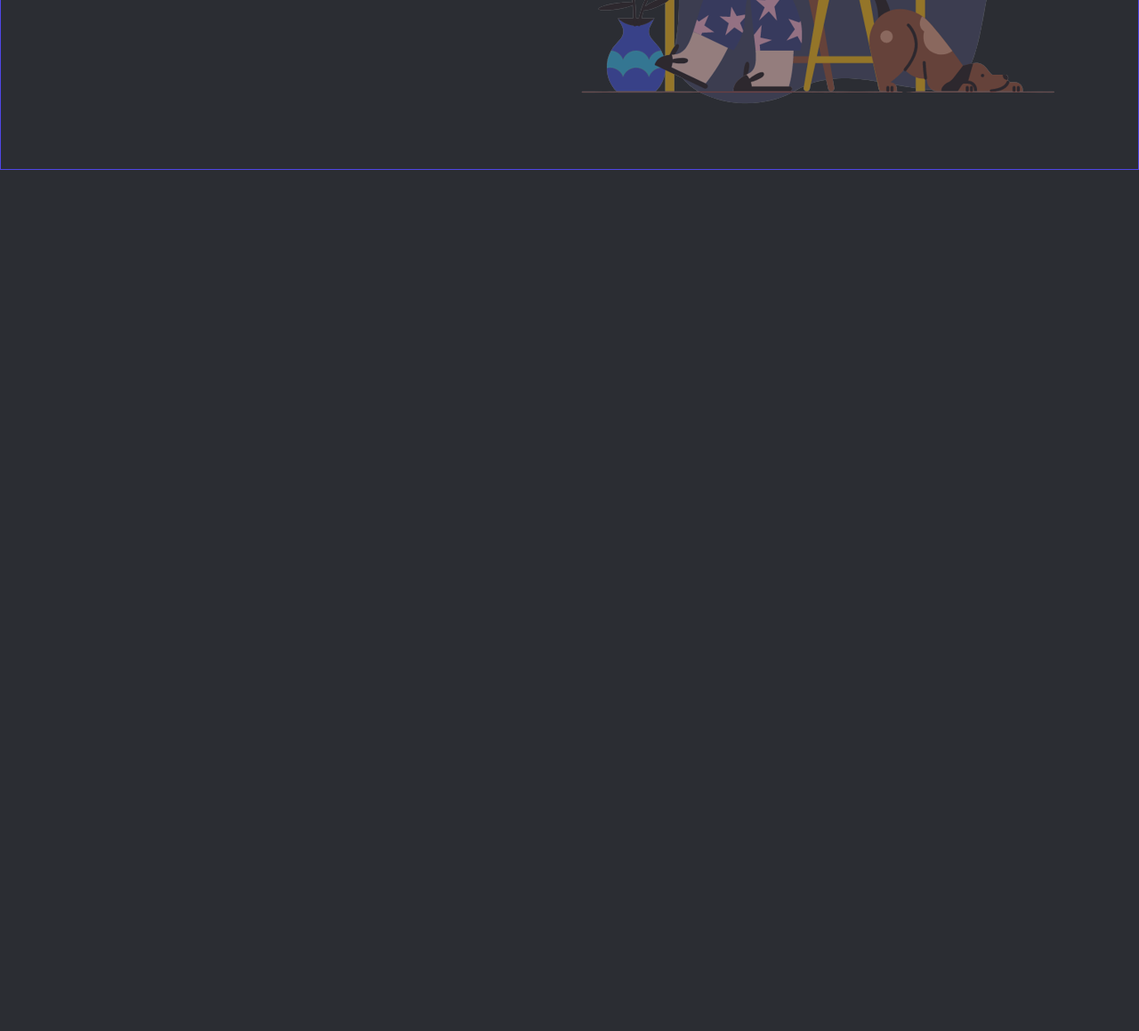
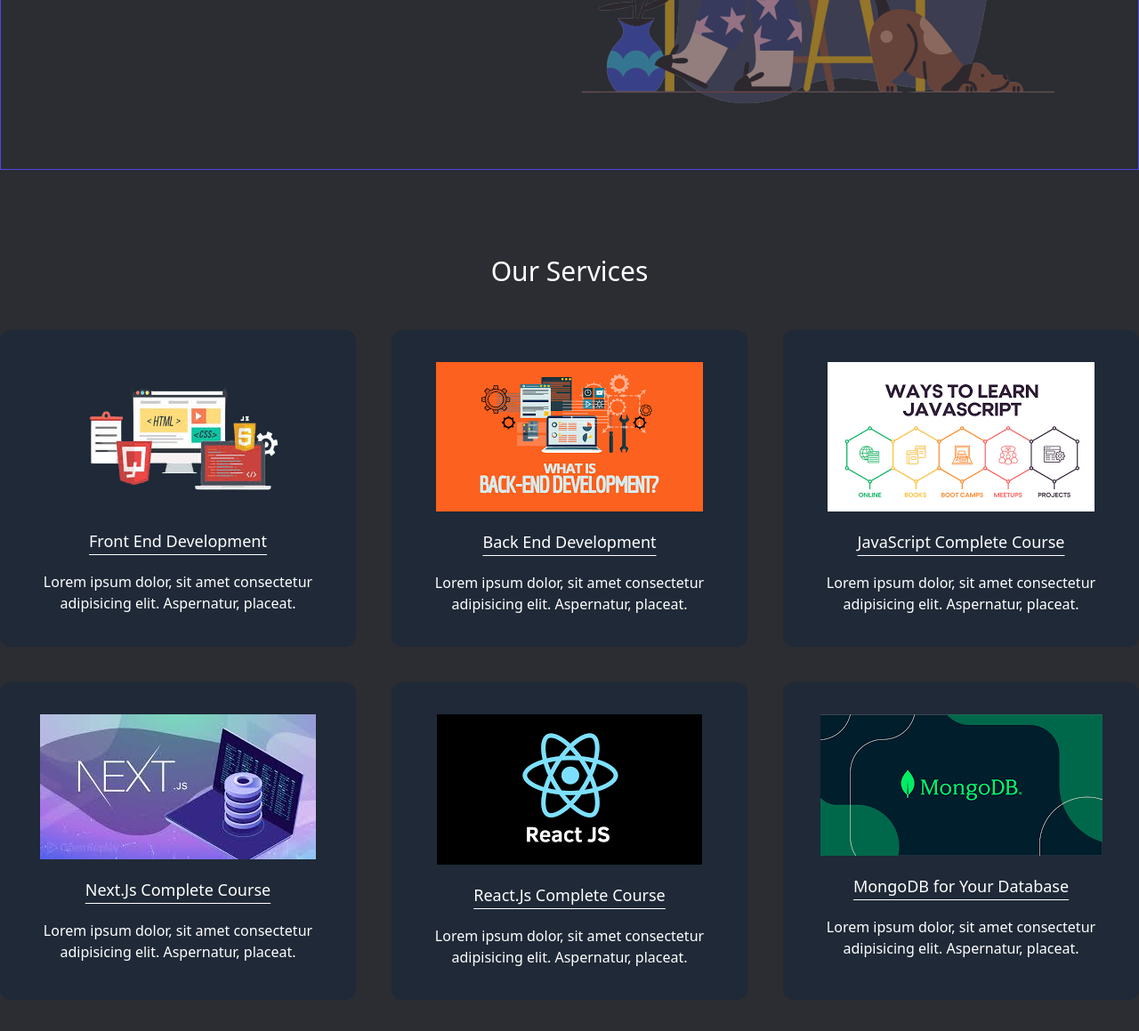
Before and after one commit to mamun248/Smart-coders-Tailwind-project, a website built with Vite: page index.html in a window 1280 px wide. Shown: the part 525-1684 px from the top of the page at 89% size. Before the commit the page ends 800 px from the top, so only its background shows below. Built offline with nearby package versions, Linux system fonts and the light colour scheme.

Commit message:
some changes and make main services section

```diff
--- a/index.html
+++ b/index.html
@@ -8,7 +8,7 @@
     <link rel="stylesheet" href="/css/tailwind.css">
 </head>
 <body class="bg-[#2B2d33]">
-    <nav class="bg-[#2B2d33] shadow-xl">
+    <nav class="bg-[#2B2d33] shadow-xl sticky top-0 z-10">
         <div class="container mx-auto">
             <div class="sm:flex justify-between py-5 items-center">
                 <div class="text-white text-xl sm:text-3xl font-bold text-center mb-3 sm:mb-0">
@@ -28,7 +28,7 @@
         <div class="container mx-auto border border-indigo-600 border-t-0 h-[80vh] px-10 pt-10 sm:flex justify-around items-center text-white text-center ">
             <div class=" ">
                 <h1 class="text-2xl sm:text-5xl mb-5 sm:mb-16">Smart Coders: Learn <br> Programming</h1>
-                <button class="bg-indigo-900 rounded-full px-7 py-3 text-xl hover:bg-indigo-950">Join : Programming Shikhbo's Team <svg xmlns="http://www.w3.org/2000/svg" fill="none" viewBox="0 0 24 24" stroke-width="1.5" stroke="currentColor" class="w-6 h-6 inline-block animate-ping text-red-500">
+                <button class="bg-indigo-900 transition rounded-full px-7 py-3 text-xl hover:bg-indigo-950">Join : Programming Shikhbo's Team <svg xmlns="http://www.w3.org/2000/svg" fill="none" viewBox="0 0 24 24" stroke-width="1.5" stroke="currentColor" class="w-6 h-6 inline-block animate-ping text-red-500">
                     <path stroke-linecap="round" stroke-linejoin="round" d="M17.25 8.25L21 12m0 0l-3.75 3.75M21 12H3" /></svg></button>
             </div>
             <div>
@@ -36,6 +36,43 @@
             </div>
         </div>
     </header>
+    <main class="container mx-auto">
+        <section class="my-24">
+            <h2 class="text-center text-3xl text-white mb-12"> Our Services </h2>
+            <div class="grid md:grid-cols-2 lg:grid-cols-3 gap-10">
+                <div class="bg-gray-800 p-8 rounded-xl text-center border-4 border-[#1F2937] hover:border-indigo-700 cursor-pointer">
+                    <img class="1/2 mx-auto" src="images/frontEnd.png" alt="">
+                    <h4 class="text-white my-5 text-lg underline underline-offset-8"> Front End Development </h4>
+                    <p class="text-white"> Lorem ipsum dolor, sit amet consectetur adipisicing elit. Aspernatur, placeat. </p>
+                </div>
+                <div class="bg-gray-800 p-8 rounded-xl text-center border-4 border-[#1F2937] hover:border-indigo-700 cursor-pointer">
+                    <img class="1/2 mx-auto" src="images/backend-2.png" alt="">
+                    <h4 class="text-white my-5 text-lg underline underline-offset-8"> Back End Development </h4>
+                    <p class="text-white"> Lorem ipsum dolor, sit amet consectetur adipisicing elit. Aspernatur, placeat. </p>
+                </div>
+                <div class="bg-gray-800 p-8 rounded-xl text-center border-4 border-[#1F2937] hover:border-indigo-700 cursor-pointer">
+                    <img class="1/2 mx-auto" src="images/javascript-2.png" alt="">
+                    <h4 class="text-white my-5 text-lg underline underline-offset-8"> JavaScript Complete Course </h4>
+                    <p class="text-white"> Lorem ipsum dolor, sit amet consectetur adipisicing elit. Aspernatur, placeat. </p>
+                </div>
+                <div class="bg-gray-800 p-8 rounded-xl text-center border-4 border-[#1F2937] hover:border-indigo-700 cursor-pointer">
+                    <img class="1/2 mx-auto" src="images/next-2.jpg" alt="">
+                    <h4 class="text-white my-5 text-lg underline underline-offset-8"> Next.Js Complete Course </h4>
+                    <p class="text-white"> Lorem ipsum dolor, sit amet consectetur adipisicing elit. Aspernatur, placeat. </p>
+                </div>
+                <div class="bg-gray-800 p-8 rounded-xl text-center border-4 border-[#1F2937] hover:border-indigo-700 cursor-pointer">
+                    <img class="1/2 mx-auto" src="images/rect.png" alt="">
+                    <h4 class="text-white my-5 text-lg underline underline-offset-8"> React.Js Complete Course </h4>
+                    <p class="text-white"> Lorem ipsum dolor, sit amet consectetur adipisicing elit. Aspernatur, placeat. </p>
+                </div>
+                <div class="bg-gray-800 p-8 rounded-xl text-center border-4 border-[#1F2937] hover:border-indigo-700 cursor-pointer">
+                    <img class="1/2 mx-auto" src="images/mongo.png" alt="">
+                    <h4 class="text-white my-5 text-lg underline underline-offset-8"> MongoDB for Your Database </h4>
+                    <p class="text-white"> Lorem ipsum dolor, sit amet consectetur adipisicing elit. Aspernatur, placeat. </p>
+                </div>
+            </div>
+        </section>
+    </main>
 
 </body>
 </html>
```
Also changed, not shown: images/backend-2.png (added), images/javascript-2.png (added), images/mongo.png (added), images/next-2.jpg (added), images/rect.png (added).
